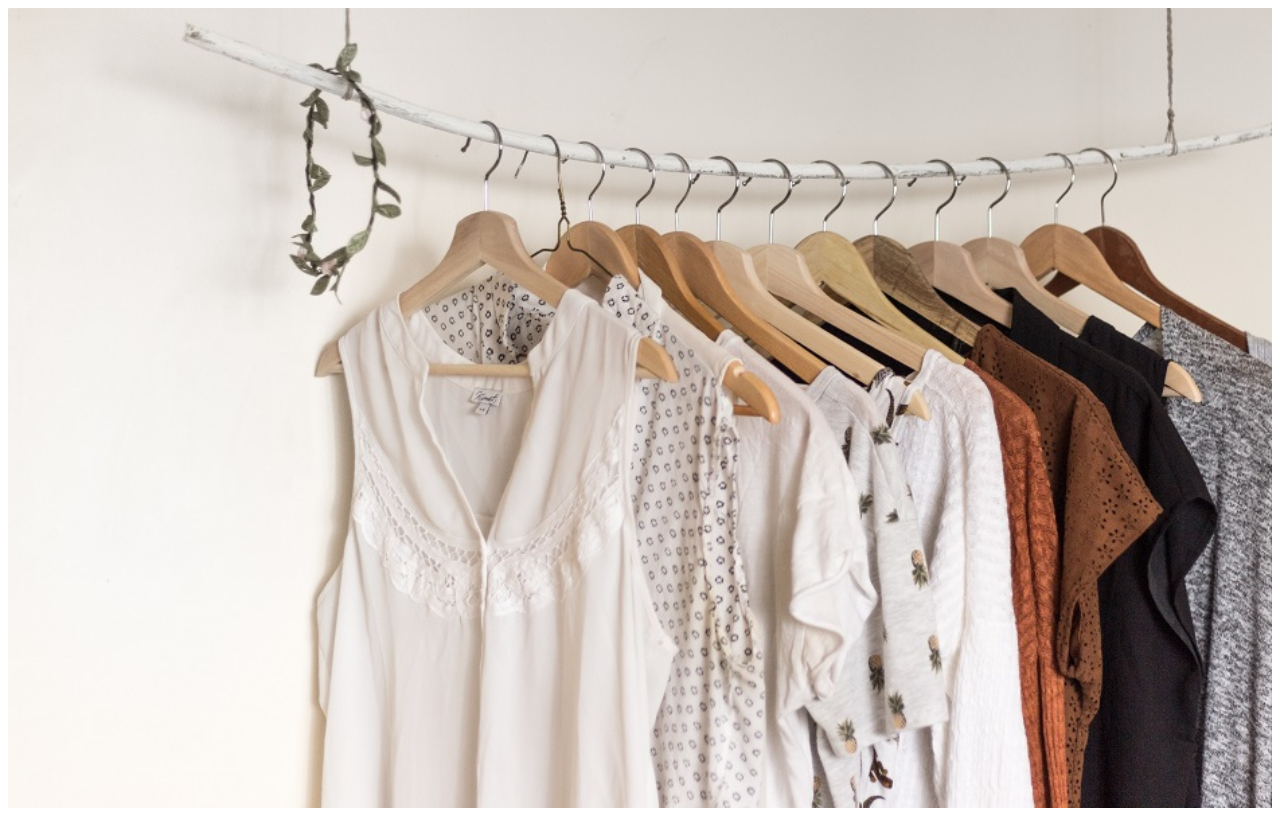
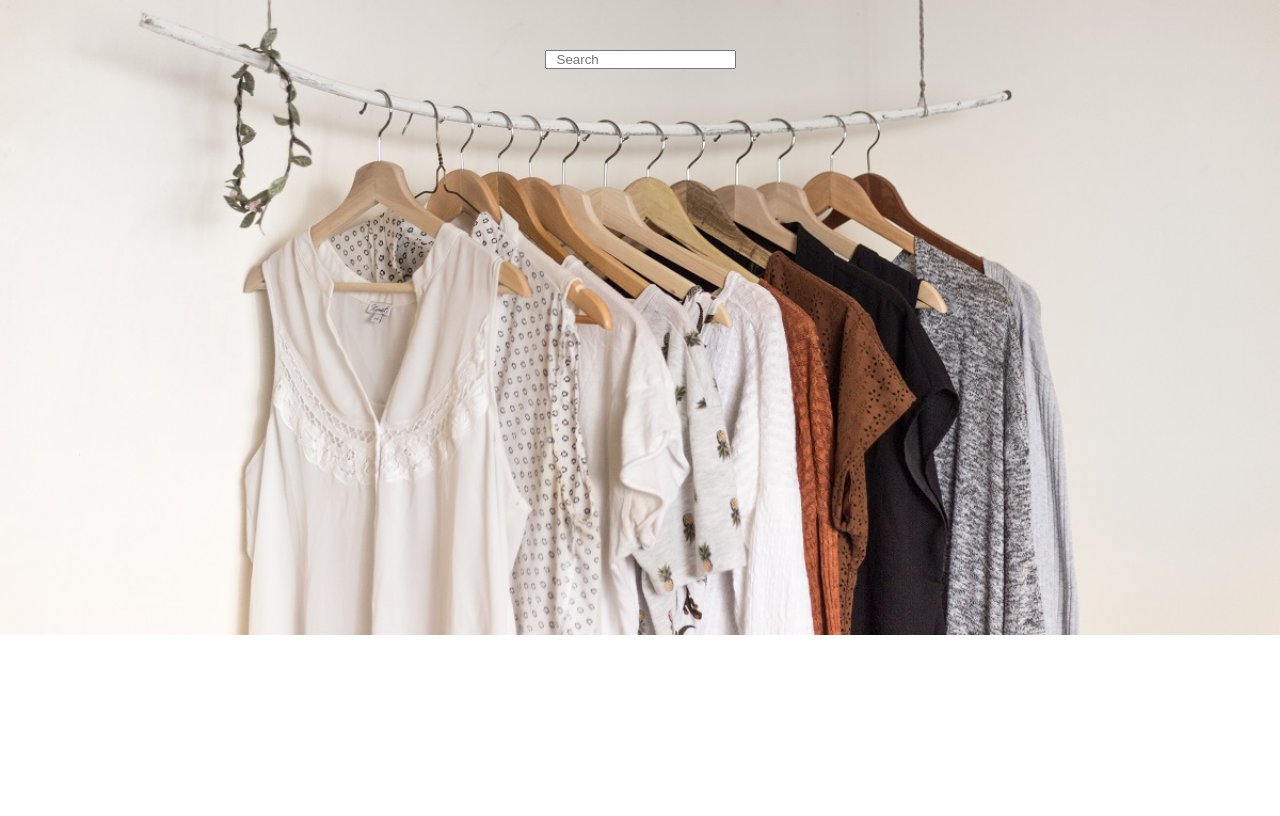
Before and after one commit to bardrock01/Zevi-Submission, a React (Create React App) app in the folder my-app/: page / in a window 1280 px wide. Built offline with nearby package versions, Linux system fonts and the light colour scheme.

Commit message:
Setting up search bar

```diff
--- a/my-app/src/App.scss
+++ b/my-app/src/App.scss
@@ -1,5 +1,24 @@
-.ImageContainer{
-    height: 100vh;
+* {
+    margin:0; padding:0;
+    box-sizing: border-box;
+}
+
+body {
+    background-image: url("./assets/img/image.png");
     background-size: cover;
     background-repeat: no-repeat;
 }
+
+.SearchBar{
+    // margin: 50px;
+    // top: 5px;
+    display: flex;
+    padding-top: 50px;
+    flex-direction: column;
+    align-items: center;
+    width: 100vw;
+
+}
+.search{
+    padding-left: 10px;
+}
--- a/my-app/src/App.tsx
+++ b/my-app/src/App.tsx
@@ -7,11 +7,9 @@ function App() {
     <div className="App">
       <header className="App-header">
         <div className="main">
-          <div className="ImageContainer"
-            style={{ backgroundImage: "url(/image.png)" }}
-          ></div>
-          <div className="">
-
+          <div className="SearchBar">
+            <input type= "text" placeholder="Search" className="search">
+            </input>
           </div>
         </div>
       </header>
```
Also changed, not shown: my-app/src/assets/img/image.png (renamed from my-app/public/image.png).
